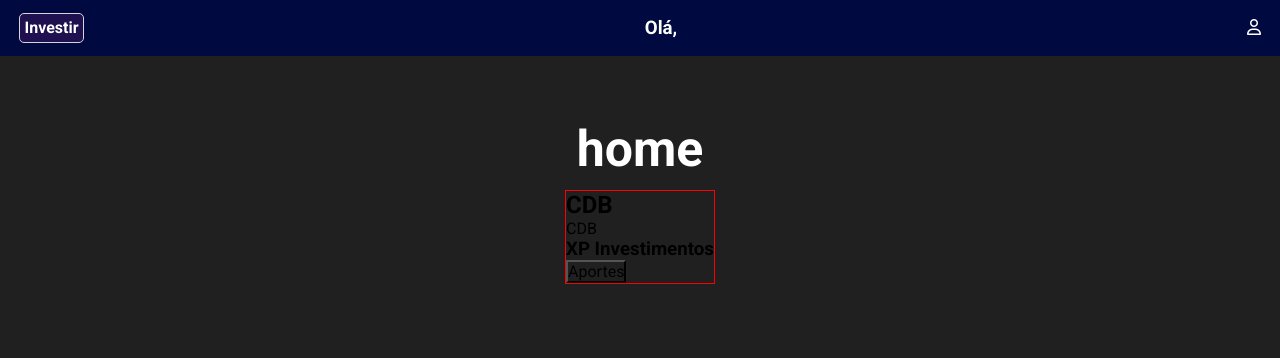
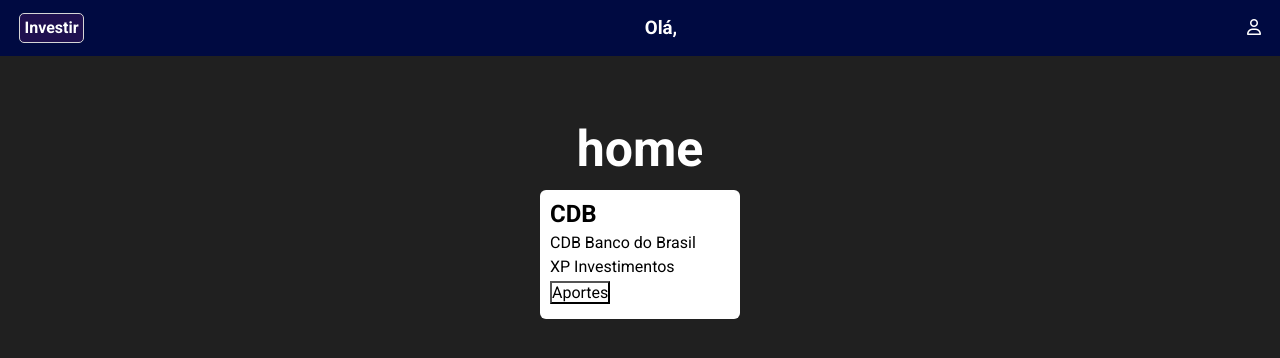
Before and after one commit to alisson-sds/frontend-fynansis, a React (Vite) app in the folder Fynansis/: page /home in a window 1280 px wide. Shown: the top 358 px of the page. Built offline with nearby package versions, Linux system fonts and the light colour scheme; no server answers.

Commit message:
Estilização invest. card

```diff
--- a/Fynansis/src/components/investimentCard/investimentCard.tsx
+++ b/Fynansis/src/components/investimentCard/investimentCard.tsx
@@ -10,7 +10,7 @@ export const InvestimentCard = ({ sigla, descricao, instituicao }: InvestimentCa
   <div className="investimentCard">
     <h2>{sigla}</h2>
     <p>{descricao}</p>
-    <h3>{instituicao}</h3>
+    <p>{instituicao}</p>
     <button>Aportes</button>
   </div>
 );
--- a/Fynansis/src/components/investimentCard/styles.css
+++ b/Fynansis/src/components/investimentCard/styles.css
@@ -1,3 +1,18 @@
 .investimentCard{
-    border: 1px solid red;
+    border-radius: 6px;
+    background-color: #ffffff;
+    padding: 10px;
+    width: 200px;
 }
+
+.investimentCard h2, p{
+    background-color: inherit;
+    margin-bottom: 5px;
+    max-width: 100%;
+}
+
+.investimentCard button{
+    background-color: inherit;
+    margin-bottom: 5px;
+    max-width: 100%;
+}
--- a/Fynansis/src/routes/Home/index.tsx
+++ b/Fynansis/src/routes/Home/index.tsx
@@ -30,7 +30,7 @@ export function Home() {
     <div className="container">
       <NavBar userName={nameFromUser} navHome/>
       <h1>home</h1>
-      <InvestimentCard sigla="CDB" descricao="CDB" instituicao="XP Investimentos"/>
+      <InvestimentCard sigla="CDB" descricao="CDB Banco do Brasil" instituicao="XP Investimentos"/>
     </div>
   );
 }
```
